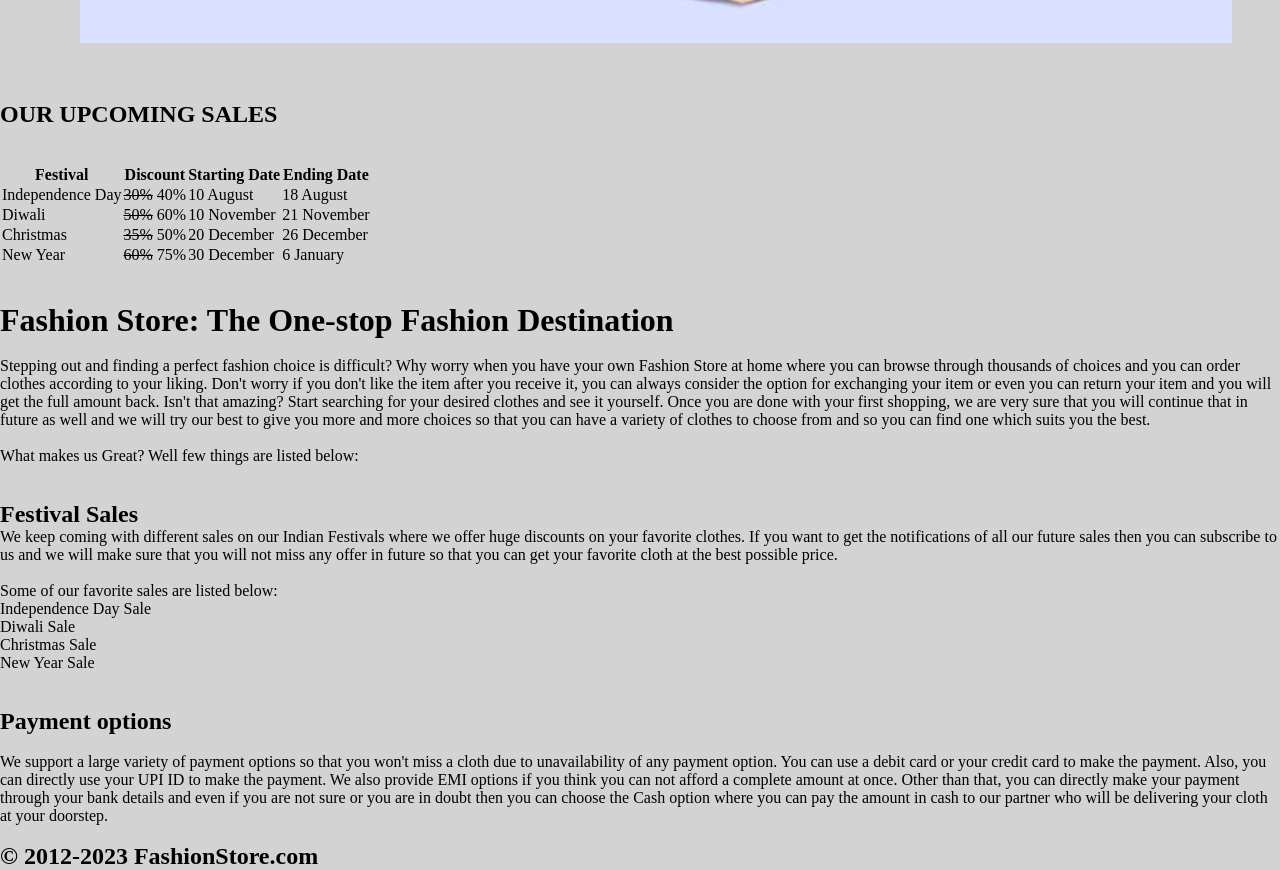
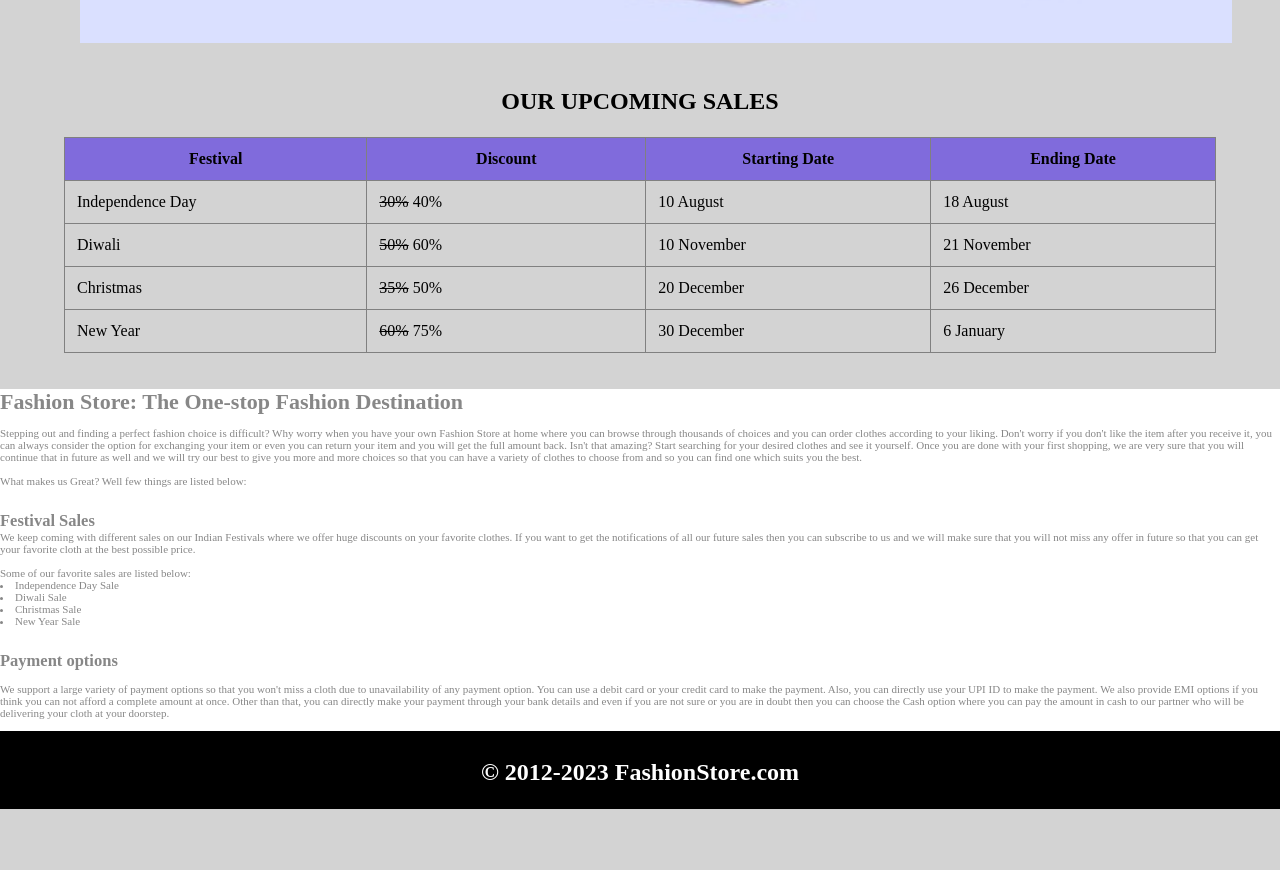
Before and after one commit to Mr6MJT/itec, a plain HTML site: page WEB/index.html in a window 1280 px wide. Shown: the part 657-1527 px from the top of the page. After the commit the page ends 1466 px from the top, so only its background shows below. Drawn offline with Linux system fonts and the light colour scheme.

Commit message:
Update style.css

```diff
--- a/WEB/style.css
+++ b/WEB/style.css
@@ -45,14 +45,43 @@ img {
     height: 64px;
     padding: 0 80px;
 }
-td {
-    display: table-cell;
-    vertical-align: inherit;
-    unicode-bidi: isolate;
-}
 
 .shopping-time-img {
     margin-top: 30px;
     width: 90vw;
     height: 60vh;
 }
+
+.Sales-table {
+    width: 90vw;
+    margin: auto;
+    border: 1px solid grey;
+    border-collapse: collapse;
+    padding: 12px;
+}
+th {
+    background-color: #806bdc;
+}
+.sales {
+    position: absolute;
+    left: 50%;
+    margin-right: -50%;
+    transform: translate(-50%, -50%)
+
+}
+.Information {
+    width: 100%;
+    /* margin: 20px; */
+    font-size: 11px;
+    color: #878787;
+    list-style-position: inside;
+    background-color: white;
+}
+.cr {
+    height: 50px;
+    padding-top: 28px;
+    background-color: black;
+    color: white;
+    text-align: center;
+
+}
```
